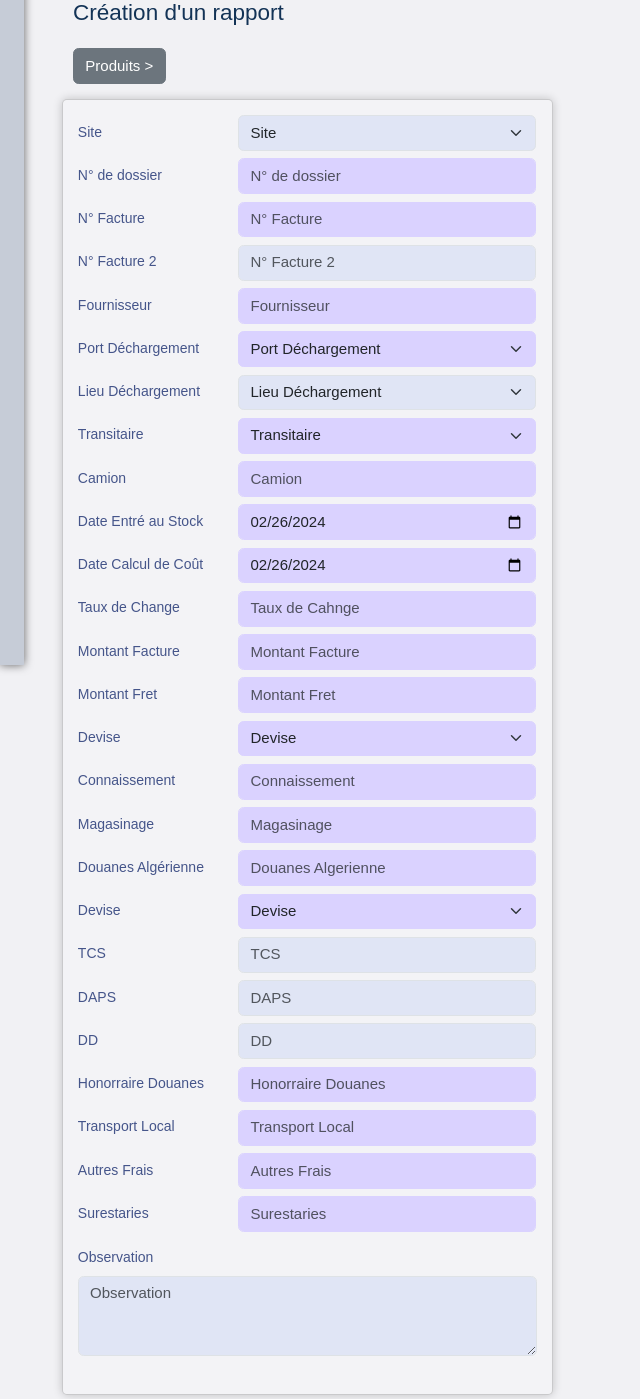
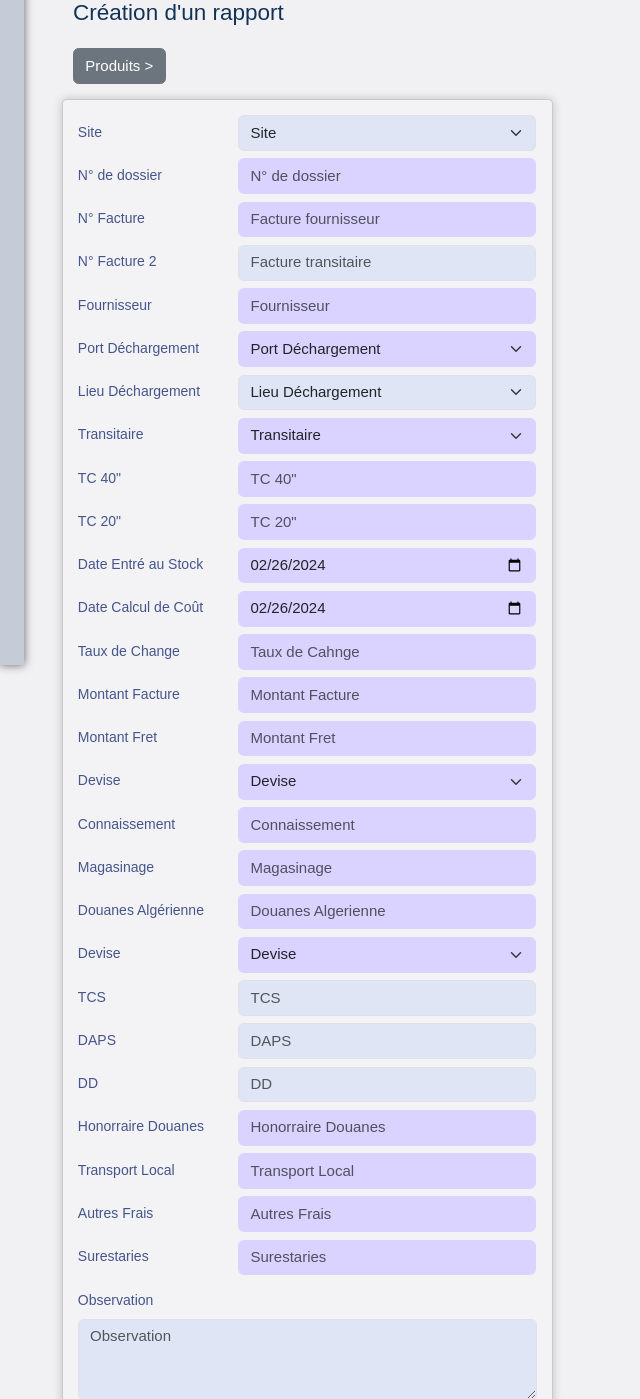
Before and after one commit to BensHamou/import_folder, a Django app: page /report/create/ in a window 1280 px wide. Shown: the part 135-1534 px from the top of the page, without its empty margins (0-640 px from the left). Run offline with Django 4.2, Linux system fonts and the light colour scheme; the visitor is signed in with stand-in values (Sample User, id 1); data that the repository does not hold is empty; some libraries are stand-ins or nearby versions; some web fonts are replaced.

Commit message:
add tc40 & tc20 & change label facture

```diff
--- a/report/forms.py
+++ b/report/forms.py
@@ -82,7 +82,7 @@ class ReportForm(ModelForm):
     class Meta:
         model = Report
         fields = ['ref_folder', 'site', 'fournisseur', 'fournisseur_id', 'n_facture', 'lieu_decharge', 'port_decharge', 'transitor', 'n_facture2',
-                  'camion', 'date_in_stock', 'date_calc_cost', 'exchange_rate', 'facture_amount', 'facture_fees', 'facture_currency',
+                  'tc_40', 'tc_20', 'date_in_stock', 'date_calc_cost', 'exchange_rate', 'facture_amount', 'facture_fees', 'facture_currency',
                   'ladding_bill', 'shopping', 'customs', 'tcs', 'daps', 'dd', 'customs_honorary', 'local_transport', 'other_fees', 'surestaries'
                   , 'local_currency', 'observation']
 
@@ -92,12 +92,13 @@ class ReportForm(ModelForm):
     site = forms.ModelChoiceField(queryset=Site.objects.all(), widget=forms.Select(attrs= getAttrs('select2')), empty_label="Site")
 
     fournisseur = forms.CharField(widget=forms.TextInput(attrs=getAttrs('controlSearchReq','Fournisseur')))
-    n_facture = forms.CharField(widget=forms.TextInput(attrs=getAttrs('controlReq', 'N° Facture')))
+    n_facture = forms.CharField(widget=forms.TextInput(attrs=getAttrs('controlReq', 'Facture fournisseur')))
     lieu_decharge = forms.ModelChoiceField(queryset=Emplacement.objects.filter(type='Lieu'), widget=forms.Select(attrs= getAttrs('select2')), empty_label="Lieu Déchargement", required=False)
     port_decharge = forms.ModelChoiceField(queryset=Emplacement.objects.filter(type='Port'), widget=forms.Select(attrs= getAttrs('select2Req')), empty_label="Port Déchargement")
     transitor = forms.ModelChoiceField(queryset=Transitor.objects.all(), widget=forms.Select(attrs= getAttrs('select2Req')), empty_label="Transitaire")
-    n_facture2 = forms.CharField(widget=forms.TextInput(attrs=getAttrs('control', 'N° Facture 2')), required=False)
-    camion = forms.IntegerField(widget=forms.NumberInput(attrs= getAttrs('controlReq','Camion')))
+    n_facture2 = forms.CharField(widget=forms.TextInput(attrs=getAttrs('control', 'Facture transitaire')), required=False)
+    tc_40 = forms.IntegerField(widget=forms.NumberInput(attrs= getAttrs('controlReq','TC 40"')), required=False)
+    tc_20 = forms.IntegerField(widget=forms.NumberInput(attrs= getAttrs('controlReq','TC 20"')), required=False)
     date_in_stock = forms.DateField(initial=timezone.now().date(), widget=forms.widgets.DateInput(attrs= getAttrs('dateReq'), format='%Y-%m-%d'))
     date_calc_cost = forms.DateField(initial=timezone.now().date(), widget=forms.widgets.DateInput(attrs= getAttrs('dateReq'), format='%Y-%m-%d'))
 
--- a/report/models.py
+++ b/report/models.py
@@ -75,7 +75,9 @@ class Report(models.Model):
     port_decharge = models.ForeignKey(Emplacement, null=True, on_delete=models.SET_NULL, limit_choices_to={'type': 'Port'}, related_name='port_decharge')
     transitor = models.ForeignKey(Transitor, null=True, on_delete=models.SET_NULL)
     n_facture2 = models.CharField(max_length=15, blank=True, null=True)
-    camion = models.IntegerField()
+    camion = models.IntegerField(blank=True, null=True)
+    tc_40 = models.IntegerField(blank=True, null=True)
+    tc_20 = models.IntegerField(blank=True, null=True)
     date_in_stock = models.DateField()
     date_calc_cost = models.DateField()
 
--- a/report/templates/report/list_reports.html
+++ b/report/templates/report/list_reports.html
@@ -51,7 +51,8 @@ Liste des rapports
                             <th>Créateur</th>
                             <th class="d-none d-lg-table-cell" style="width: 10vw;">Date de création</th>
                             <th>Fournisseur</th>
-                            <th>N° Facture</th>
+                            <th>Facture fournisseur</th>
+                            <th>Facture transitaire</th>
                             <th>Port Déchargement</th>
                             <th>Transitaire</th>
                             <th>Date Entré au Stock</th>
@@ -68,6 +69,7 @@ Liste des rapports
                             <td class="d-none d-lg-table-cell" onclick="window.location='{% url 'view_report' report.id %}{% if request.GET.page %}?page={{ request.GET.page }}{% else %}?page=1{% endif %}{% if request.GET.page_size %}&page_size={{ request.GET.page_size }}{% endif %}{% if request.GET.search %}&search={{ request.GET.search }}{% endif %}{% if request.GET.start_date %}&start_date={{ request.GET.start_date }}{% endif %}{% if request.GET.end_date %}&end_date={{ request.GET.end_date }}{% endif %}{% if request.GET.site %}&site={{ request.GET.site }}{% endif %}{% if request.GET.state %}&state={{ request.GET.state }}{% endif %}'"  style="cursor: pointer;">{{ report.date_created|date:"d/m/Y H:i" }}</td>
                             <td onclick="window.location='{% url 'view_report' report.id %}{% if request.GET.page %}?page={{ request.GET.page }}{% else %}?page=1{% endif %}{% if request.GET.page_size %}&page_size={{ request.GET.page_size }}{% endif %}{% if request.GET.search %}&search={{ request.GET.search }}{% endif %}{% if request.GET.start_date %}&start_date={{ request.GET.start_date }}{% endif %}{% if request.GET.end_date %}&end_date={{ request.GET.end_date }}{% endif %}{% if request.GET.site %}&site={{ request.GET.site }}{% endif %}{% if request.GET.state %}&state={{ request.GET.state }}{% endif %}'"  style="cursor: pointer;">{{ report.fournisseur }}</td>
                             <td onclick="window.location='{% url 'view_report' report.id %}{% if request.GET.page %}?page={{ request.GET.page }}{% else %}?page=1{% endif %}{% if request.GET.page_size %}&page_size={{ request.GET.page_size }}{% endif %}{% if request.GET.search %}&search={{ request.GET.search }}{% endif %}{% if request.GET.start_date %}&start_date={{ request.GET.start_date }}{% endif %}{% if request.GET.end_date %}&end_date={{ request.GET.end_date }}{% endif %}{% if request.GET.site %}&site={{ request.GET.site }}{% endif %}{% if request.GET.state %}&state={{ request.GET.state }}{% endif %}'"  style="cursor: pointer;">{{ report.n_facture }}</td>
+                            <td onclick="window.location='{% url 'view_report' report.id %}{% if request.GET.page %}?page={{ request.GET.page }}{% else %}?page=1{% endif %}{% if request.GET.page_size %}&page_size={{ request.GET.page_size }}{% endif %}{% if request.GET.search %}&search={{ request.GET.search }}{% endif %}{% if request.GET.start_date %}&start_date={{ request.GET.start_date }}{% endif %}{% if request.GET.end_date %}&end_date={{ request.GET.end_date }}{% endif %}{% if request.GET.site %}&site={{ request.GET.site }}{% endif %}{% if request.GET.state %}&state={{ request.GET.state }}{% endif %}'"  style="cursor: pointer;">{{ report.n_facture2 }}</td>
                             <td onclick="window.location='{% url 'view_report' report.id %}{% if request.GET.page %}?page={{ request.GET.page }}{% else %}?page=1{% endif %}{% if request.GET.page_size %}&page_size={{ request.GET.page_size }}{% endif %}{% if request.GET.search %}&search={{ request.GET.search }}{% endif %}{% if request.GET.start_date %}&start_date={{ request.GET.start_date }}{% endif %}{% if request.GET.end_date %}&end_date={{ request.GET.end_date }}{% endif %}{% if request.GET.site %}&site={{ request.GET.site }}{% endif %}{% if request.GET.state %}&state={{ request.GET.state }}{% endif %}'"  style="cursor: pointer;">{{ report.port_decharge.designation }}</td>
                             <td onclick="window.location='{% url 'view_report' report.id %}{% if request.GET.page %}?page={{ request.GET.page }}{% else %}?page=1{% endif %}{% if request.GET.page_size %}&page_size={{ request.GET.page_size }}{% endif %}{% if request.GET.search %}&search={{ request.GET.search }}{% endif %}{% if request.GET.start_date %}&start_date={{ request.GET.start_date }}{% endif %}{% if request.GET.end_date %}&end_date={{ request.GET.end_date }}{% endif %}{% if request.GET.site %}&site={{ request.GET.site }}{% endif %}{% if request.GET.state %}&state={{ request.GET.state }}{% endif %}'"  style="cursor: pointer;">{{ report.transitor }}</td>
                             <td onclick="window.location='{% url 'view_report' report.id %}{% if request.GET.page %}?page={{ request.GET.page }}{% else %}?page=1{% endif %}{% if request.GET.page_size %}&page_size={{ request.GET.page_size }}{% endif %}{% if request.GET.search %}&search={{ request.GET.search }}{% endif %}{% if request.GET.start_date %}&start_date={{ request.GET.start_date }}{% endif %}{% if request.GET.end_date %}&end_date={{ request.GET.end_date }}{% endif %}{% if request.GET.site %}&site={{ request.GET.site }}{% endif %}{% if request.GET.state %}&state={{ request.GET.state }}{% endif %}'"  style="cursor: pointer;">{{ report.date_in_stock|date:"d/m/Y" }}</td>
--- a/report/templates/report/report_form.html
+++ b/report/templates/report/report_form.html
@@ -93,7 +93,7 @@ Rapport
                         </div>
                     </div>
                 </div>
-                <!-- FOURNISSEUR - PORT DECHARGEMENT - LIEU DECHARGEMENT - TRANSITAIRE - CAMION -->
+                <!-- FOURNISSEUR - PORT DECHARGEMENT - LIEU DECHARGEMENT - TRANSITAIRE - TC 40 - TC 20 -->
                 <div class="col-lg-12 col-md-12 col-sm-12 mb-2">
                     <div class="form-group row">
                         <label class="col-sm-4 col-form-label labelCustom" for="fournisseur">Fournisseur</label>
@@ -166,13 +166,30 @@ Rapport
                 </div>
                 <div class="col-lg-12 col-md-12 col-sm-12 mb-2">
                     <div class="form-group row">
-                        <label class="col-sm-4 col-form-label labelCustom" for="camion">Camion</label>
+                        <label class="col-sm-4 col-form-label labelCustom" for="tc_40">TC 40"</label>
                         <div class="col-sm-8">
                             <div class="form-outline">
-                                {{ form.camion }}
-                                {% if form.camion.errors %}
+                                {{ form.tc_40 }}
+                                {% if form.tc_40.errors %}
                                     <div style="color: red;">
-                                        {% for error in form.camion.errors %}
+                                        {% for error in form.tc_40.errors %}
+                                            *{{ error }}
+                                        {% endfor %}
+                                    </div>
+                                {% endif %}
+                            </div>
+                        </div>
+                    </div>
+                </div>
+                <div class="col-lg-12 col-md-12 col-sm-12 mb-2">
+                    <div class="form-group row">
+                        <label class="col-sm-4 col-form-label labelCustom" for="tc_20">TC 20"</label>
+                        <div class="col-sm-8">
+                            <div class="form-outline">
+                                {{ form.tc_20 }}
+                                {% if form.tc_20.errors %}
+                                    <div style="color: red;">
+                                        {% for error in form.tc_20.errors %}
                                             *{{ error }}
                                         {% endfor %}
                                     </div>
```
Also changed, not shown: report/templates/report/report_details.html (+12 -4 lines).
